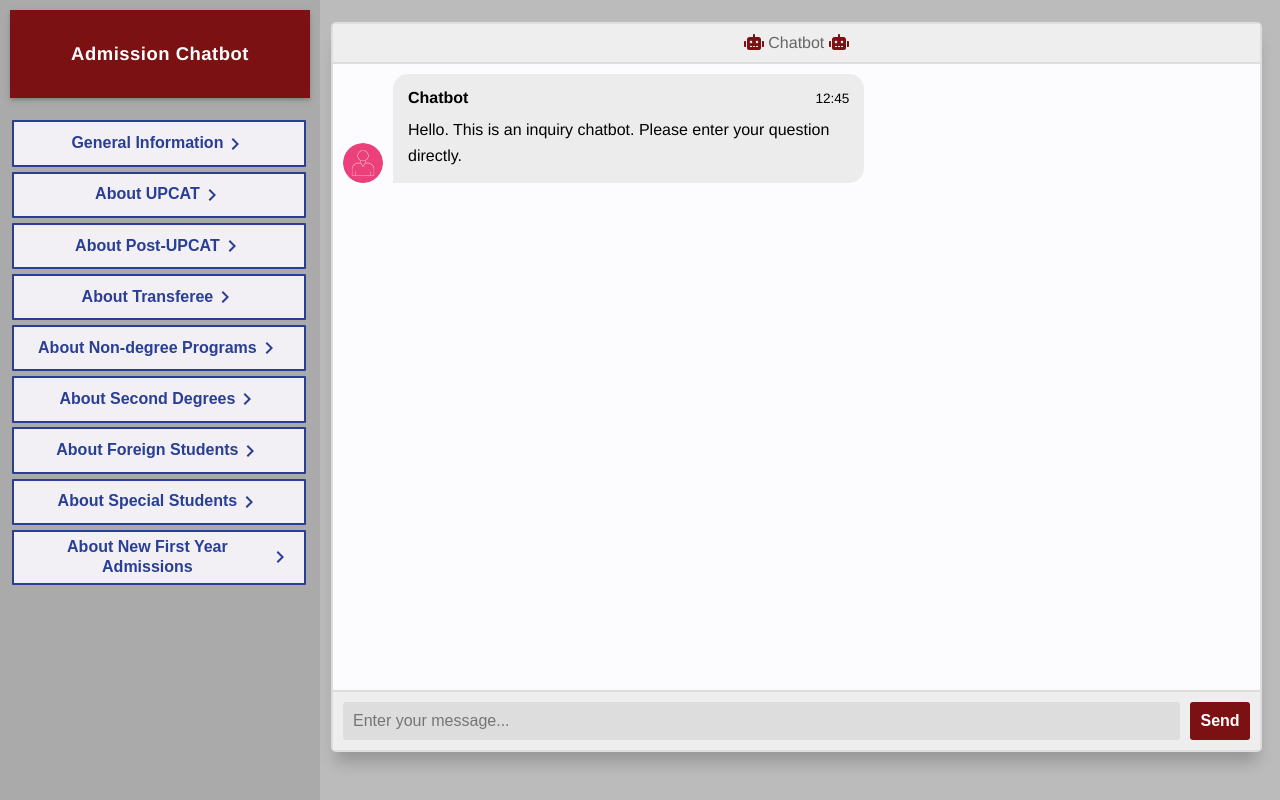
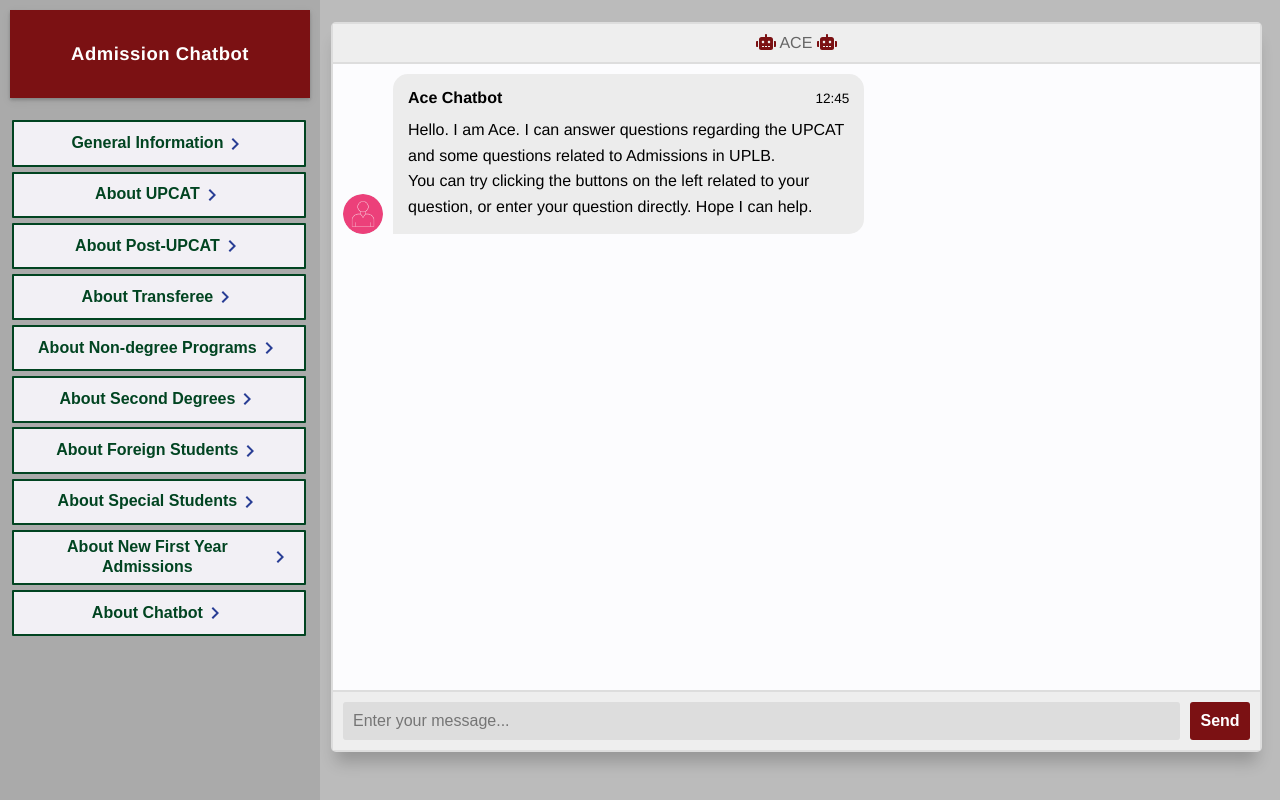
Before and after one commit to jfeching/admission_chatbot, a Flask app: page / in a window 1280 px wide. Run offline with Flask 3, Linux system fonts and the light colour scheme; parts of the project's set-up code (start-up, migrations or seed data) failed here and were passed over; some libraries are stand-ins or nearby versions.

Commit message:
refactor: minor improvements and changes

```diff
--- a/static/style.css
+++ b/static/style.css
@@ -284,7 +284,7 @@ ul {
 
 .wc-menu__content::-webkit-scrollbar-thumb {
     border-radius: 2px;
-    background: #00118e
+    background: #014421
 }
 
 .wc-menu__content::-webkit-scrollbar-track {
@@ -293,7 +293,7 @@ ul {
 
 @-moz-document url-prefix("") {
     .wc-menu__content {
-        scrollbar-color: #00118e #0017c1;
+        scrollbar-color: #014421 #0017c1;
         scrollbar-width: thin
     }
 }
@@ -311,10 +311,10 @@ ul {
     min-height: 2.9em;
     margin: .15em;
     padding: .3em .8em;
-    border: 2px solid #293e95;
+    border: 2px solid #014421;
     border-radius: 1px;
     background-color: #f2f0f5;
-    color: #293e95;
+    color: #014421;
     font-weight: bold;
     line-height: 1.3;
     text-align: center;
@@ -371,10 +371,10 @@ ul {
     min-height: 2.9em;
     margin: .3em;
     padding: .3em .8em;
-    border: 2px solid #293e95;
+    border: 2px solid #014421;
     border-radius: 2px;
     background-color: #f2f0f5;
-    color: #293e95;
+    color: #014421;
     font-weight: bold;
     line-height: 1.1;
     text-align: center;
--- a/templates/index.html
+++ b/templates/index.html
@@ -2,7 +2,7 @@
 <html>
 <head>
   <meta charset="UTF-8">
-  <title>Chatbot</title>
+  <title>ACE Support Bot</title>
   <meta charset="UTF-8">
   <meta name="viewport" content="width=device-width, initial-scale=1.0">
   <meta http-equiv="X-UA-Compatible" content="ie=edge">
@@ -26,13 +26,14 @@
     <button class="wc-menu__content-btn" id="abt-fs"><!----><span>About Foreign Students</span></button>
     <button class="wc-menu__content-btn" id="abt-ss"><!----><span>About Special Students</span></button>
     <button class="wc-menu__content-btn" id="abt-nfya"><!----><span>About New First Year Admissions</span></button>
+    <button class="wc-menu__content-btn" id="abt-cb"><!----><span>About Chatbot</span></button>
   </div>
   <div class="column right">
 
     <section class="msger">
         <header class="msger-header">
           <div class="msger-header-title">
-            <i class="fas fa-robot" style="color: #7b1113;"></i> Chatbot <i class="fas fa-robot" style="color: #7b1113;"></i>
+            <i class="fas fa-robot" style="color: #7b1113;"></i> ACE <i class="fas fa-robot" style="color: #7b1113;"></i>
           </div>
         </header>
 
@@ -42,12 +43,13 @@
 
             <div class="msg-bubble">
               <div class="msg-info">
-                <div class="msg-info-name">Chatbot</div>
+                <div class="msg-info-name">Ace Chatbot</div>
                 <div class="msg-info-time">12:45</div>
               </div>
 
               <div class="msg-text">
-                Hello. This is an inquiry chatbot. Please enter your question directly.
+                Hello. I am Ace. I can answer questions regarding the UPCAT and some questions related to Admissions in UPLB.
+                <br>You can try clicking the buttons on the left related to your question, or enter your question directly. Hope I can help.
               </div>
             </div>
           </div>
@@ -55,7 +57,7 @@
         </main>
 
         <form class="msger-inputarea">
-          <input type="text" class="msger-input" id="textInput" placeholder="Enter your message...">
+          <input type="text" class="msger-input" id="textInput" placeholder="Enter your message..." autocomplete="off">
           <button type="submit" class="msger-send-btn" id="send-btn">Send</button>
           <div id="loading-indicator">
             <i class="fa fa-spinner fa-spin" style="color: #7b1113;font-size:42px"></i>
@@ -85,6 +87,8 @@
   const abtFS = document.getElementById("abt-fs");
   const abtSS = document.getElementById("abt-ss");
   const abttransfer = document.getElementById("abt-transfer");
+  const abtchatbot = document.getElementById("abt-cb");
+
 
   const loadingIndicator = document.getElementById('loading-indicator');
   const sendButton = document.getElementById('send-btn');
@@ -92,7 +96,7 @@
   // Icons made by Freepik from www.flaticon.com
   const BOT_IMG = "bot.png";
   const PERSON_IMG = "user.png";
-  const BOT_NAME = "ChatBot";
+  const BOT_NAME = "Ace Chatbot";
   const PERSON_NAME = "You";
 
   msgerForm.addEventListener("submit", event => {
@@ -122,7 +126,8 @@
     async () => {
       await $.get("/getTag", { cat: "UPCAT" }).done(function (data) {
         //console.log(rawText);
-        appendButton(BOT_NAME, BOT_IMG, "left", "Here are some FAQ about UPCAT", data)
+        const shuffledArray = data.sort((a, b) => 0.5 - Math.random());
+        appendButton(BOT_NAME, BOT_IMG, "left", "Here are some FAQ about UPCAT", shuffledArray.slice(0,9))
       });
     },
     false
@@ -132,7 +137,6 @@ abtPostUPCAT.addEventListener(
   'click',
   async () => {
     await $.get("/getTag", { cat: "POSTEXAM" }).done(function (data) {
-      //console.log(rawText);
       appendButton(BOT_NAME, BOT_IMG, "left", "Here are some commonly asked questions after taking the UPCAT", data)
     });
 
@@ -208,6 +212,17 @@ abtSS.addEventListener(
       appendButton(BOT_NAME, BOT_IMG, "left", "About Special Student", data)
     });
 
+  },
+  false
+);
+
+abtchatbot.addEventListener(
+  'click',
+  async () => {
+    await $.get("/getTag", { cat: "CHATBOT" }).done(function (data) {
+      //console.log(rawText);
+      appendButton(BOT_NAME, BOT_IMG, "left", "About Chatbot", data)
+    });
   },
   false
 );
```
